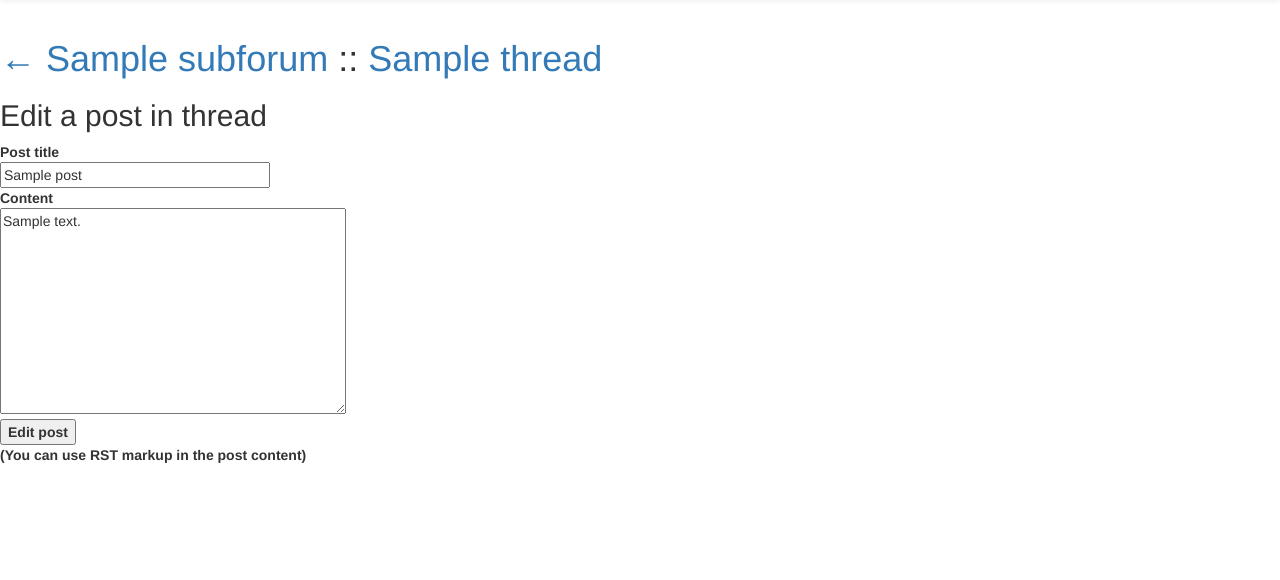
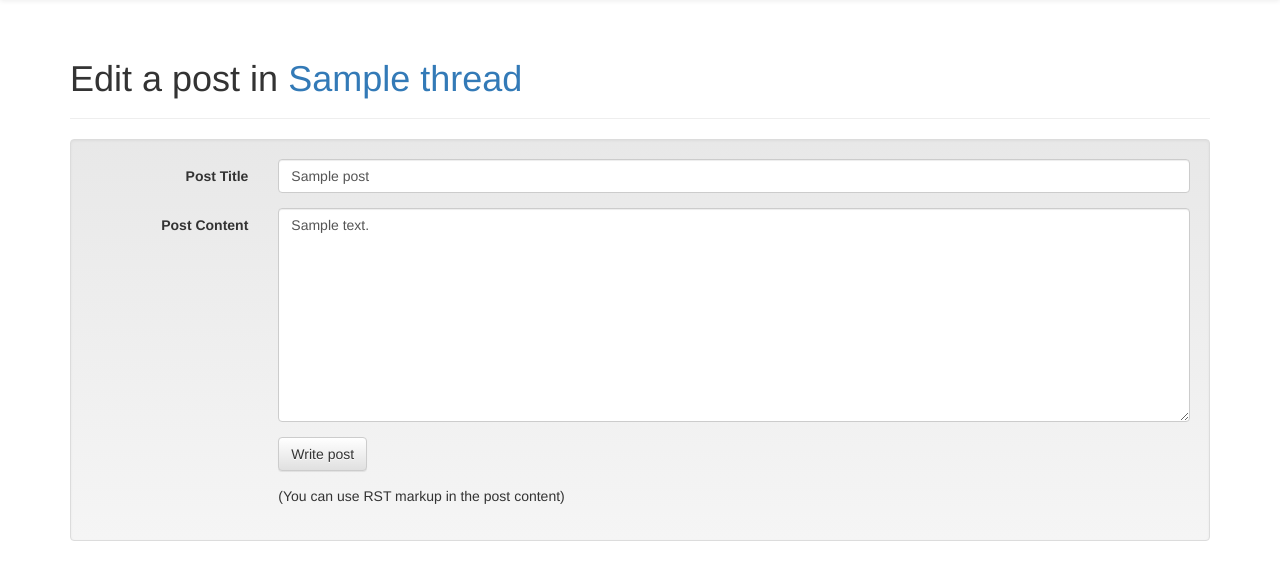
Before and after one commit to jeeb/tsoha, a Django app: template forums/templates/forums/edit_post.html in a window 1280 px wide. Shown: the part 51-631 px from the top of the page. Run offline with Django 3.2, Linux system fonts and the light colour scheme; the template is opened without the code that fills it: most values are stand-ins (such as "Sample title", 1, 10 or a date in 2020); some libraries are stand-ins or nearby versions.

Commit message:
Templates: Bootstrap'ize edit_post

```diff
--- a/forums/templates/forums/edit_post.html
+++ b/forums/templates/forums/edit_post.html
@@ -1,22 +1,42 @@
 {% include "includes/start_tags.html" %}
 {% include "includes/navbar.html" %}
-<h1><a href="{% url 'index' %}">←</a> <a href="{% url 'show_forum' post.thread.subforum.id %}">{{ post.thread.subforum.title }}</a> :: <a href="{% url 'show_thread' post.thread.id %}">{{ post.thread.title }}</a></h1>
+<div class="container theme-showcase">
 
-<h2>Edit a post in thread</h2>
+<div class="page-header">
+<h1>Edit a post in <a href="{% url 'show_thread' post.thread.id %}">{{ post.thread.title }}</a></h1>
+</div>
 
-{% if error_message %}<p><strong>{{ error_message }}</strong></p>{% endif %}
+<div class="well">
 
-<form action="{% url 'edit_post' post.id %}" method="post">
+{% if error_message %}<div class="alert alert-danger"><strong>{{ error_message }}</strong></div>{% endif %}
+
+<form action="{% url 'edit_post' post.id %}" method="post" role="form" class="form-horizontal">
     {% csrf_token %}
-    <dl>
-        <dt>Post title</dt>
-        <dd><input name="title" size="30" type="text" value="{{ post.title }}" /></dd>
-        <dt>Content</dt>
-        <dd>
-            <textarea name="content" rows=10 cols=40 >{{ post.content }}</textarea>
-        </dd>
-        <dt><input type="submit" value="Edit post" /></dt>
-        <dt>(You can use RST markup in the post content)</dt>
-    </dl>
+    <div class="form-group">
+      <label for="postTitle" class="col-lg-2 control-label">Post Title</label>
+      <div class="col-lg-10">
+        <input name="title" type="text" class="form-control" id="postTitle" placeholder="Post Title" value="{{ post.title }}">
+      </div>
+    </div>
+    <div class="form-group">
+      <label for="postContent" class="col-lg-2 control-label">Post Content</label>
+      <div class="col-lg-10">
+        <textarea name="content" class="form-control" rows="10" id="postContent">{{ post.content }}</textarea>
+      </div>
+    </div>
+    <div class="form-group">
+      <div class="col-lg-offset-2 col-lg-10">
+        <button type="submit" class="btn btn-default">Write post</button>
+      </div>
+    </div>
+    <div class="form-group">
+      <div class="col-lg-offset-2 col-lg-10">
+        (You can use RST markup in the post content)
+      </div>
+    </div>
 </form>
+
+</div>
+
+</div>
 {% include "includes/end_tags.html" %}
```
